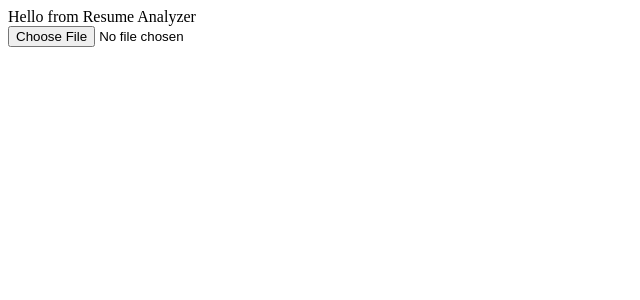
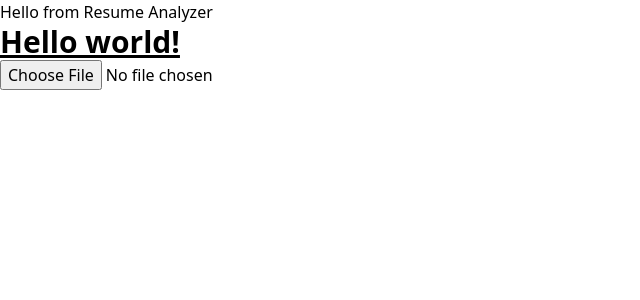
Before and after one commit to vj015/resumeanalyzer, a Nuxt app: page / in a window 1280 px wide. Shown: the top 300 px of the page, without its empty margins (0-640 px from the left). Built offline with nearby package versions, Linux system fonts and the light colour scheme.

Commit message:
added tailwind

```diff
--- /dev/null
+++ b/assets/css/main.css
@@ -0,0 +1,3 @@
+@tailwind base;
+@tailwind components;
+@tailwind utilities;
--- a/nuxt.config.ts
+++ b/nuxt.config.ts
@@ -1,6 +1,13 @@
 // https://nuxt.com/docs/api/configuration/nuxt-config
 export default defineNuxtConfig({
   devtools: { enabled: true },
+  css: ['~/assets/css/main.css'],
+  postcss: {
+    plugins: {
+      tailwindcss: {},
+      autoprefixer: {},
+    },
+  },
   runtimeConfig: {
     openAi: {
       secretKey: process.env.NUXT_OPEN_AI_SECRET_KEY,
--- a/package.json
+++ b/package.json
@@ -15,5 +15,10 @@
     "pdfjs-dist": "^4.0.379",
     "vue": "^3.4.21",
     "vue-router": "^4.3.0"
+  },
+  "devDependencies": {
+    "autoprefixer": "^10.4.19",
+    "postcss": "^8.4.38",
+    "tailwindcss": "^3.4.1"
   }
 }
--- a/pages/index.vue
+++ b/pages/index.vue
@@ -1,6 +1,7 @@
 <template>
   <div>{{ "Hello from Resume Analyzer" }}</div>
   <div class="inp">
+    <h1 class="text-3xl font-bold underline">Hello world!</h1>
     <input type="file" name="resume" id="resume" />
   </div>
 </template>
--- /dev/null
+++ b/tailwind.config.js
@@ -0,0 +1,15 @@
+/** @type {import('tailwindcss').Config} */
+export default {
+  content: [
+    "./components/**/*.{js,vue,ts}",
+    "./layouts/**/*.vue",
+    "./pages/**/*.vue",
+    "./plugins/**/*.{js,ts}",
+    "./app.vue",
+    "./error.vue",
+  ],
+  theme: {
+    extend: {},
+  },
+  plugins: [],
+};
```
Also changed, not shown: 1 other file (tests, documents, lock files or other folders).
